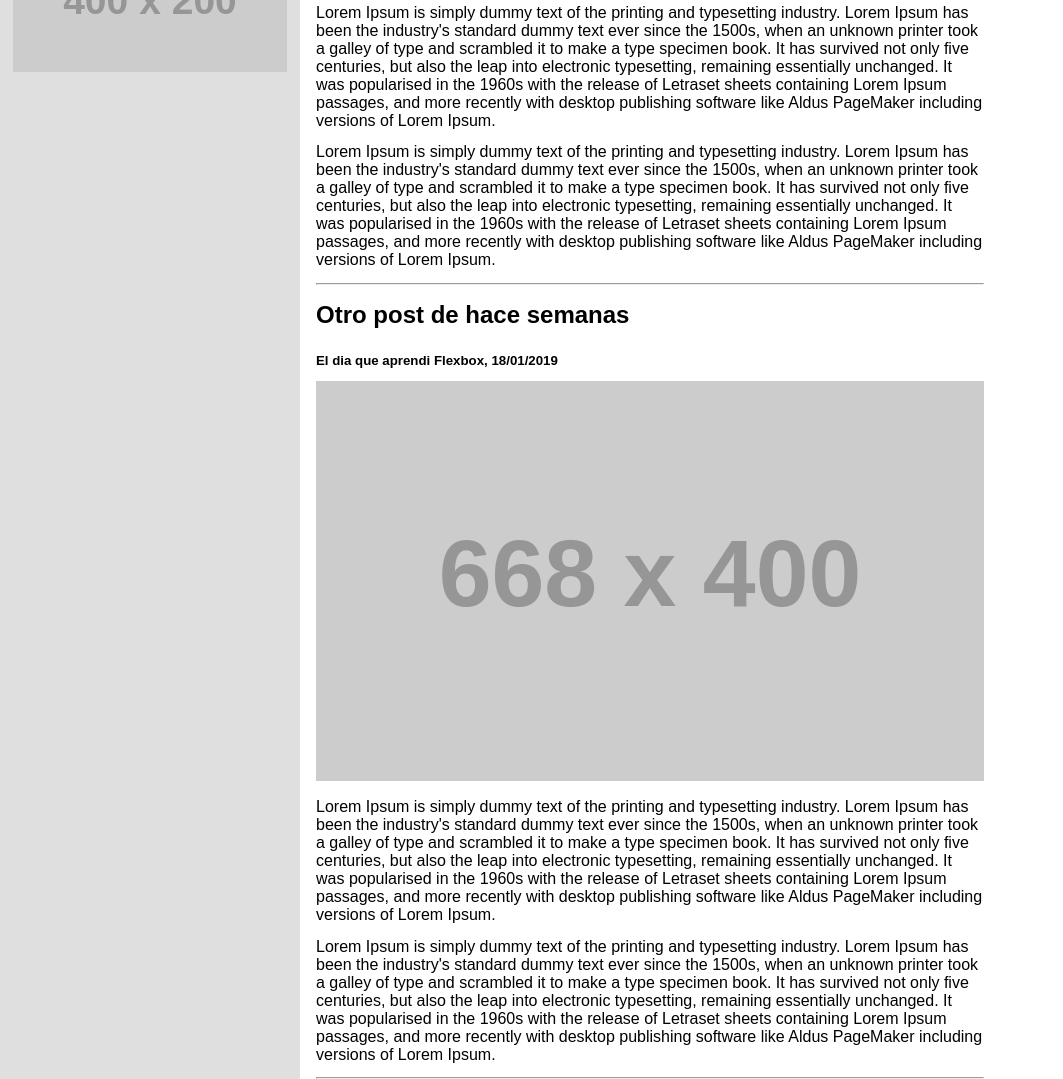
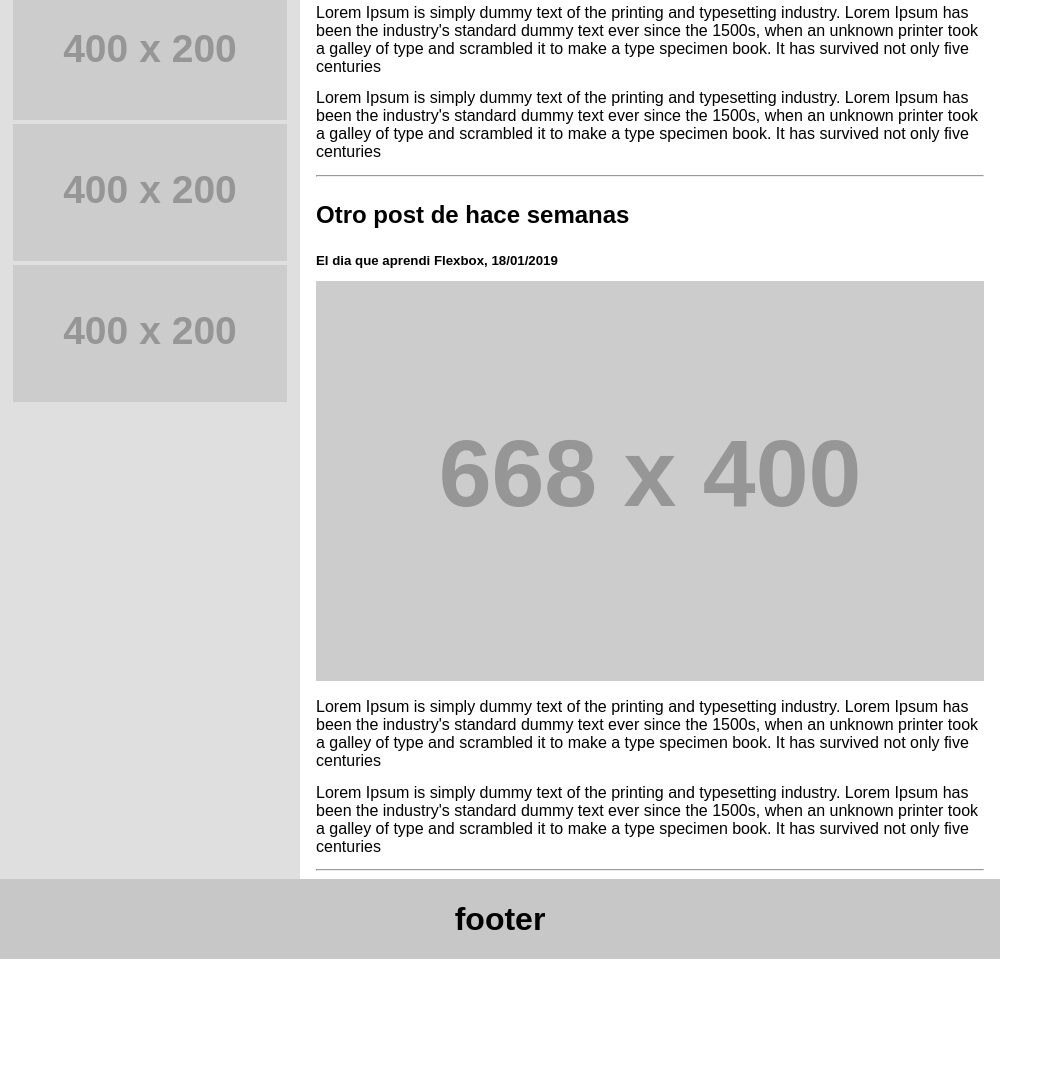
Before and after one commit to SneatX/practicaFlexbox, a plain HTML site: page index.html in a window 1280 px wide. Shown: the part 680-1759 px from the top of the page, without its empty margins (0-1063 px from the left). After the commit the page ends 1639 px from the top, so only its background shows below. Drawn offline with Linux system fonts and the light colour scheme; placeholder pictures from the web are drawn by us.

Commit message:
feat: :sparkles: Se acortaron textos y se agrego el footer

```diff
--- a/index.html
+++ b/index.html
@@ -35,6 +35,9 @@
             <p>Algunos banners </p>
             <p>Creo que dice lorem ipsus algo</p>
             <img src="https://via.placeholder.com/400x200" alt="">
+            <img src="https://via.placeholder.com/400x200" alt="">
+            <img src="https://via.placeholder.com/400x200" alt="">
+
         </aside>
 
         <div class="container">
@@ -42,23 +45,23 @@
                 <h1 class="title-article">Titulo del articulo del dia</h1>
                 <h5>El dia que aprendi Flexbox, 18/01/2019</h5>
                 <img src="https://via.placeholder.com/668x400" alt="">
-                <p>Lorem Ipsum is simply dummy text of the printing and typesetting industry. Lorem Ipsum has been the industry's standard dummy text ever since the 1500s, when an unknown printer took a galley of type and scrambled it to make a type specimen book. It has survived not only five centuries, but also the leap into electronic typesetting, remaining essentially unchanged. It was popularised in the 1960s with the release of Letraset sheets containing Lorem Ipsum passages, and more recently with desktop publishing software like Aldus PageMaker including versions of Lorem Ipsum.</p>
-                <p>Lorem Ipsum is simply dummy text of the printing and typesetting industry. Lorem Ipsum has been the industry's standard dummy text ever since the 1500s, when an unknown printer took a galley of type and scrambled it to make a type specimen book. It has survived not only five centuries, but also the leap into electronic typesetting, remaining essentially unchanged. It was popularised in the 1960s with the release of Letraset sheets containing Lorem Ipsum passages, and more recently with desktop publishing software like Aldus PageMaker including versions of Lorem Ipsum.</p>
-
+                <p>Lorem Ipsum is simply dummy text of the printing and typesetting industry. Lorem Ipsum has been the industry's standard dummy text ever since the 1500s, when an unknown printer took a galley of type and scrambled it to make a type specimen book. It has survived not only five centuries</p>
+                <p>Lorem Ipsum is simply dummy text of the printing and typesetting industry. Lorem Ipsum has been the industry's standard dummy text ever since the 1500s, when an unknown printer took a galley of type and scrambled it to make a type specimen book. It has survived not only five centuries</p>
                 <hr>
-
             </article>
             <article>
                 <h1 class="title-article">Otro post de hace semanas</h1>
                 <h5>El dia que aprendi Flexbox, 18/01/2019</h5>
                 <img src="https://via.placeholder.com/668x400" alt="">
-                <p>Lorem Ipsum is simply dummy text of the printing and typesetting industry. Lorem Ipsum has been the industry's standard dummy text ever since the 1500s, when an unknown printer took a galley of type and scrambled it to make a type specimen book. It has survived not only five centuries, but also the leap into electronic typesetting, remaining essentially unchanged. It was popularised in the 1960s with the release of Letraset sheets containing Lorem Ipsum passages, and more recently with desktop publishing software like Aldus PageMaker including versions of Lorem Ipsum.</p>
-                <p>Lorem Ipsum is simply dummy text of the printing and typesetting industry. Lorem Ipsum has been the industry's standard dummy text ever since the 1500s, when an unknown printer took a galley of type and scrambled it to make a type specimen book. It has survived not only five centuries, but also the leap into electronic typesetting, remaining essentially unchanged. It was popularised in the 1960s with the release of Letraset sheets containing Lorem Ipsum passages, and more recently with desktop publishing software like Aldus PageMaker including versions of Lorem Ipsum.</p>
+                <p>Lorem Ipsum is simply dummy text of the printing and typesetting industry. Lorem Ipsum has been the industry's standard dummy text ever since the 1500s, when an unknown printer took a galley of type and scrambled it to make a type specimen book. It has survived not only five centuries</p>
+                <p>Lorem Ipsum is simply dummy text of the printing and typesetting industry. Lorem Ipsum has been the industry's standard dummy text ever since the 1500s, when an unknown printer took a galley of type and scrambled it to make a type specimen book. It has survived not only five centuries</p>
                 <hr>
             </article>
         </div>
     </main>
 
-    <footer></footer>
+    <footer>
+        <h1>footer</h1>
+    </footer>
 </body>
 </html>
--- a/style/style.css
+++ b/style/style.css
@@ -11,6 +11,7 @@ body{
     max-width: 1000px;
 }
 
+/*HEADER*/
 header{
     background-color: salmon;
     color: white;
@@ -25,6 +26,7 @@ header *{
     padding: 1vw;
 }
 
+/*NAV*/
 nav{
     display: flex;
     justify-content: space-between;
@@ -50,6 +52,7 @@ main{
     flex-direction: row;
 }
 
+/*ASIDE*/
 aside{
     background-color: rgb(223, 223, 223);
     width: 30%;
@@ -64,6 +67,11 @@ aside img{
     margin-bottom: 2vh;
 }
 
+aside p{
+    padding: 1vh 0vh;
+}
+
+/*CONTENT*/
 .container{
     width: 70%;
 }
@@ -83,5 +91,17 @@ article img{
 article p{
     margin-top: 2%;
     margin-bottom: 2%;
+}
 
+hr{
+    margin-bottom: 1vh;
 }
+
+/*FOOTER*/
+footer{
+    display: flex;
+    justify-content: center;
+    align-items: center;
+    height: 10vh;
+    background-color: #c7c7c7;
+}
```
